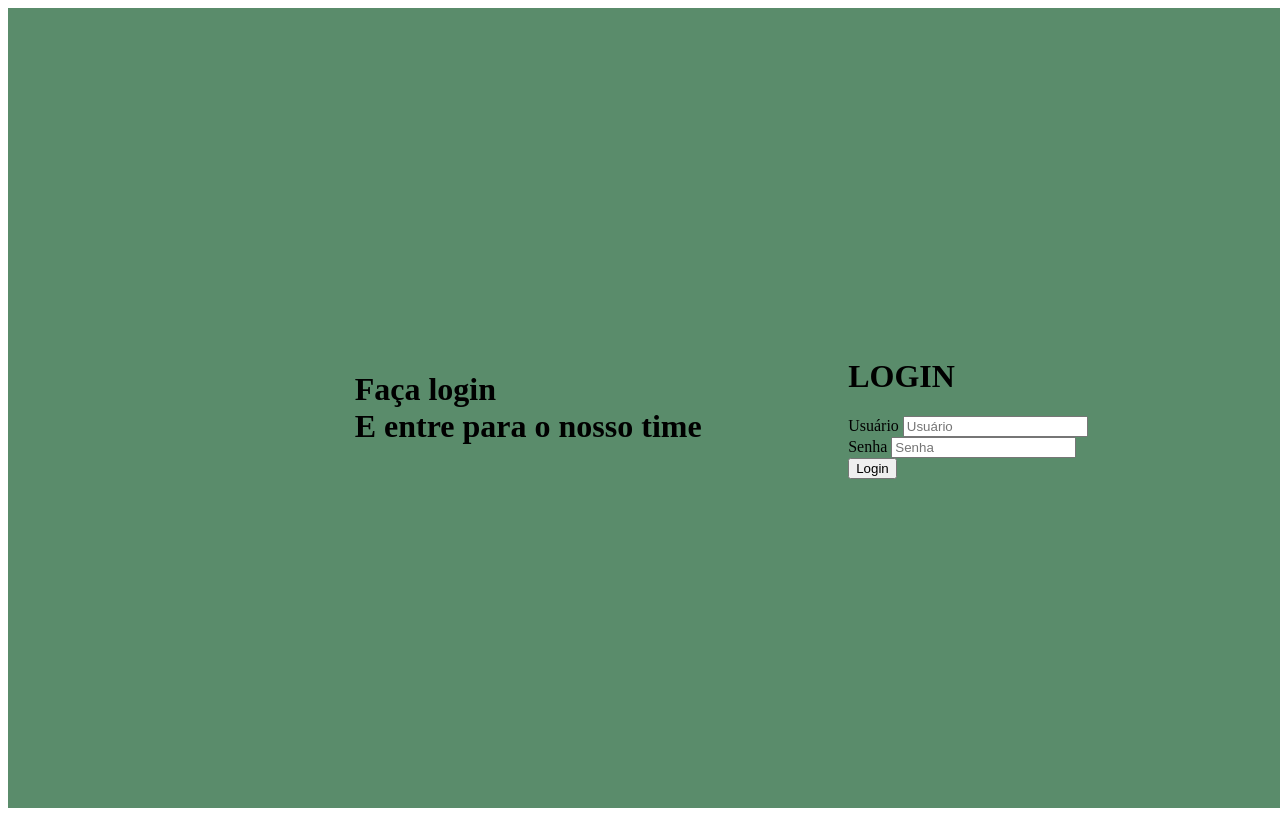
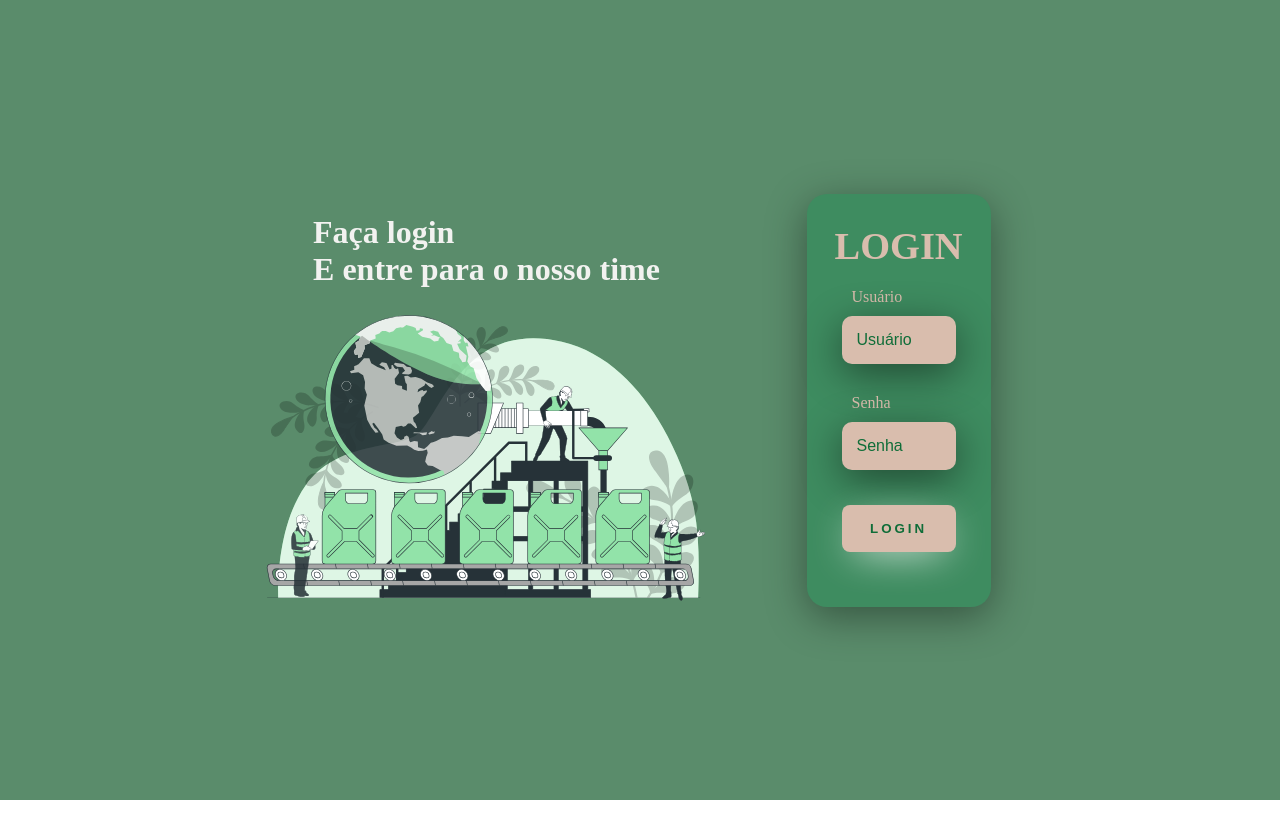
Before and after one commit to huelden/projeto-login02, a plain HTML site: page index.html in a window 1280 px wide. Drawn offline with Linux system fonts and the light colour scheme.

Commit message:
projeto login02

```diff
--- a/estilos/style.css
+++ b/estilos/style.css
@@ -9,9 +9,13 @@ cores
 #F2F2F0 clien
 */
 
-
+@import url('https://fonts.googleapis.com/css2?family=Bodoni+Moda+SC:ital,opsz,wght@0,6..96,400..900;1,6..96,400..900&display=swap');
 body {
+    font-family: "Bodoni Moda SC", serif;
     margin: 0px;
+}
+body * {
+    box-sizing: border-box;
 }
 
 .main-login{
@@ -28,4 +32,107 @@ body {
     display: flex;
     justify-content: center;
     align-items: center;
+    flex-direction: column;
 }
+.left-login > h1{
+    color: #F2F2F0;
+}
+.left-login{
+    width: 50vw;
+    height: 100vh;
+    display: flex;
+    justify-content: center;
+    align-items: center;
+
+}
+.card-login{
+    width: 60%;
+    display: flex;
+    justify-content: center;
+    align-items: center;
+    flex-direction: column;
+    padding: 30px 35px;
+    background: #3E8C60 ;
+    border-radius: 20px;
+    box-shadow: 0px 10px 40px rgba(0, 0, 0, 0.397);
+
+}
+.card-login > h1 {
+    font-size: 3vw;
+    color: #D9BDAD;
+    font-weight: 800;
+    margin: 0;
+}
+.left-login-image{
+    width: 35vw;
+}
+.textfield{
+    width: 100%;
+    display: flex;
+    flex-direction: column;
+    align-items: flex-start;
+    justify-content: center;
+    margin: 10px 0px;
+}
+.textfield > input {
+    width: 100%;
+    border: none;
+    border-radius: 10px;
+    padding: 15px;
+    background: #D9BDAD;
+    color: white;
+    font-size: 12pt;
+    box-shadow: 0px 10px 40px rgba(0, 0, 0, 0.473);
+    outline: none;
+    box-sizing: border-box;
+}
+.textfield > label{
+    color: #D9BDAD;
+    margin: 10px;
+}
+.textfield > input::placeholder{
+    color: #0f6d38;
+}
+.btn-login{
+    width: 100%;
+    padding: 16px 0px;
+    margin: 25px;
+    border: none;
+    border-radius: 8px;
+    outline: none;
+    text-transform: uppercase;
+    font-weight: 800;
+    letter-spacing: 3px;
+    color: #0f6d38;
+    background: #D9BDAD;
+    cursor: pointer;
+    box-shadow: 0px 10px 40px -12px white;
+
+}
+@media only screen and (max-width:950px){
+    width: 85%;
+}
+
+@media only screen and (max-width: 600px) {
+    .main-login{
+        flex-direction: column;
+    }
+    .left-login > h1 {
+        display: none;
+    }
+    .left-login{
+        width: 100%;
+        height: auto;
+    }
+    .right-login{
+
+        height: auto;
+
+    }
+    .left-login-image{
+        width: 80vw;
+    }
+    .card-login{
+        width: 90%;
+    }
+}
--- a/index.html
+++ b/index.html
@@ -10,6 +10,7 @@
     <div class="main-login">
         <div class="left-login">
             <h1>Faça login <br> E entre para o nosso time</h1>
+            <img src="imagem/natural-resource-depletion-animate.svg" class="left-login-image" alt="natureza">
         </div>
         <div class="right-login">
             <div class="card-login">
```
Also changed, not shown: imagem/natural-resource-depletion-animate.svg (added), imagem/tela-jpg.jpg (deleted).
